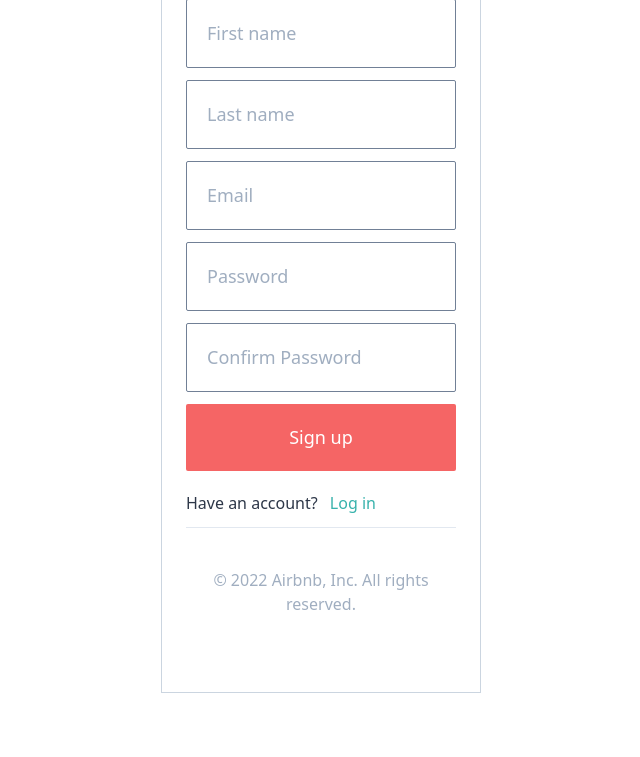
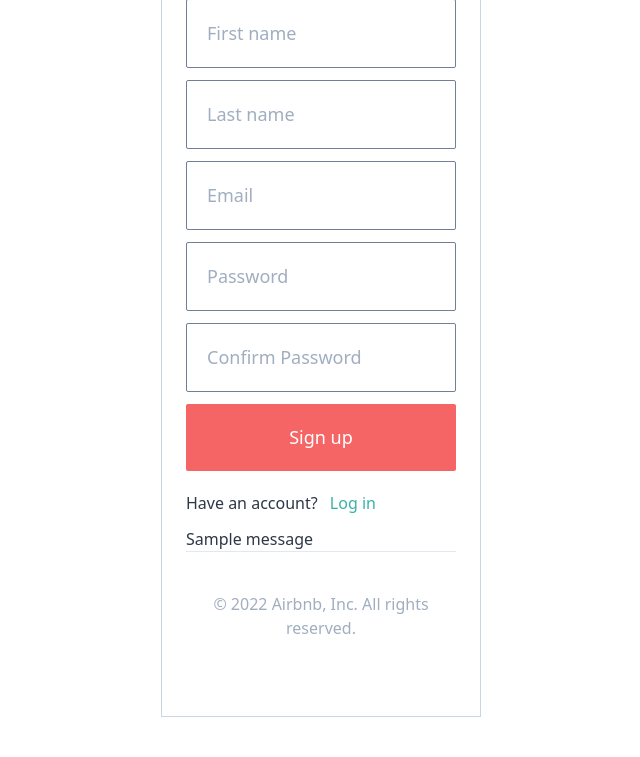
Before and after one commit to maatanyy/airbnb-clone, a Django app: page /users/signup in a window 1280 px wide. Shown: the part 339-1096 px from the top of the page, without its empty margins (319-959 px from the left). Before the commit the page ends 1032 px from the top, so only its background shows below. Run offline with Django 3.2, Linux system fonts and the light colour scheme; tables that the repository leaves empty hold one stand-in row (values such as "Sample post"); one stand-in notice (Sample message) is shown; style sheets or scripts are compiled from the project's sources; parts of the project's set-up code (start-up, migrations or seed data) failed here and were passed over; some libraries are stand-ins or nearby versions.

Commit message:
#21.0 Messages part one

```diff
--- a/memo.txt
+++ b/memo.txt
@@ -227,3 +227,6 @@ get_absolute_url 어떤 url을 갖고있던 지정하는곳으로 이동 (어드
     truncate 하면 아래로 안내려가고 한줄로함
     overflow-hidden 하면 옆으로 침범안하고 그 칸에서끝
     메일건 sending overview 에 email-address등록하고 인증하고 이걸로 회원가입하니 오류안뜬다!
+
+#2022-02-04
+    메시지 추가 장고 문서 message framework검색
--- a/templates/base.html
+++ b/templates/base.html
@@ -32,6 +32,8 @@
     </header>
     {% block content %}{% endblock %}
 
+
+    {% include 'partials/messages.html' %}  <!--이거 추가하고 바로 뭐가 일어나지는 않음  view건드려야함-->
     {% include "partials/footer.html" %}
 </body>
 
--- /dev/null
+++ b/templates/partials/messages.html
@@ -0,0 +1,7 @@
+{% if messages %}
+<ul class="messages">
+    {% for message in messages %}
+        <li class="message {% if message.tags %}{{ message.tags }}{% endif %}">{{ message }}</li>
+    {% endfor %}
+</ul>
+{% endif %}
--- a/users/views.py
+++ b/users/views.py
@@ -7,6 +7,7 @@
 from django.contrib.auth import authenticate, login, logout  #추가
 from . import forms, models
 from django.core.files.base import ContentFile
+from django.contrib import messages
 
 # Create your views here.
 
@@ -163,6 +164,7 @@
 def kakao_callback(request):
     try:
         code = request.GET.get("code")
+        raise KakaoException()
         client_id = os.environ.get("KAKAO_ID")
         redirect_uri = "http://127.0.0.1:8000/users/login/kakao/callback"
         token_request = requests.get(f"https://kauth.kakao.com/oauth/token?grant_type=authorization_code&client_id={client_id}&redirect_uri={redirect_uri}&code={code}"
@@ -208,4 +210,5 @@
             login(request, user)
         return redirect(reverse("core:home"))
     except KakaoException:
+        messages.error(request, "Hello")
         return redirect(reverse("users:login"))
```
